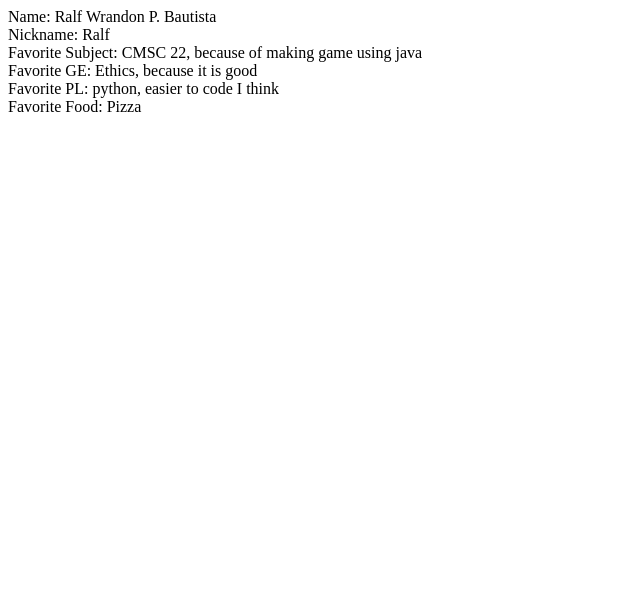
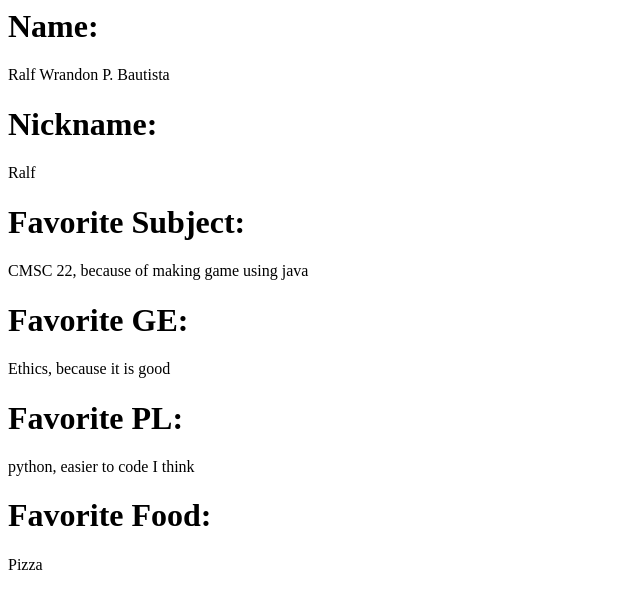
Before and after one commit to rpbautista4/rpbautista4.github.io, a plain HTML site: page index.html in a window 1280 px wide. Shown: the whole page, without its empty margins (0-640 px from the left). Drawn offline with Linux system fonts and the light colour scheme.

Commit message:
Making of CSS file

```diff
--- a/index.html
+++ b/index.html
@@ -1,15 +1,16 @@
 <html>
 	<head>
 		<title> About Myself </title>
+		<link rel="stylesheet" href="style.css">
 	</head>
 
 	<body>
-		<p> Name: Ralf Wrandon P. Bautista </br>
-			Nickname: Ralf </br>
-			Favorite Subject: CMSC 22, because of making game using java </br>
-			Favorite GE: Ethics, because it is good </br>
-			Favorite PL: python, easier to code I think  </br>
-			Favorite Food: Pizza </br>
+		<p> <h1>Name: </h1> Ralf Wrandon P. Bautista</br>
+			<h1> Nickname:</h1>  Ralf </br>
+			<h1> Favorite Subject: </h1> CMSC 22, because of making game using java </br>
+			<h1> Favorite GE: </h1> Ethics, because it is good </br>
+			<h1> Favorite PL:</h1>  python, easier to code I think  </br>
+			<h1> Favorite Food: </h1> Pizza </br>
 		</p>
 	</body>
 
```
Also changed, not shown: style.css (added).
